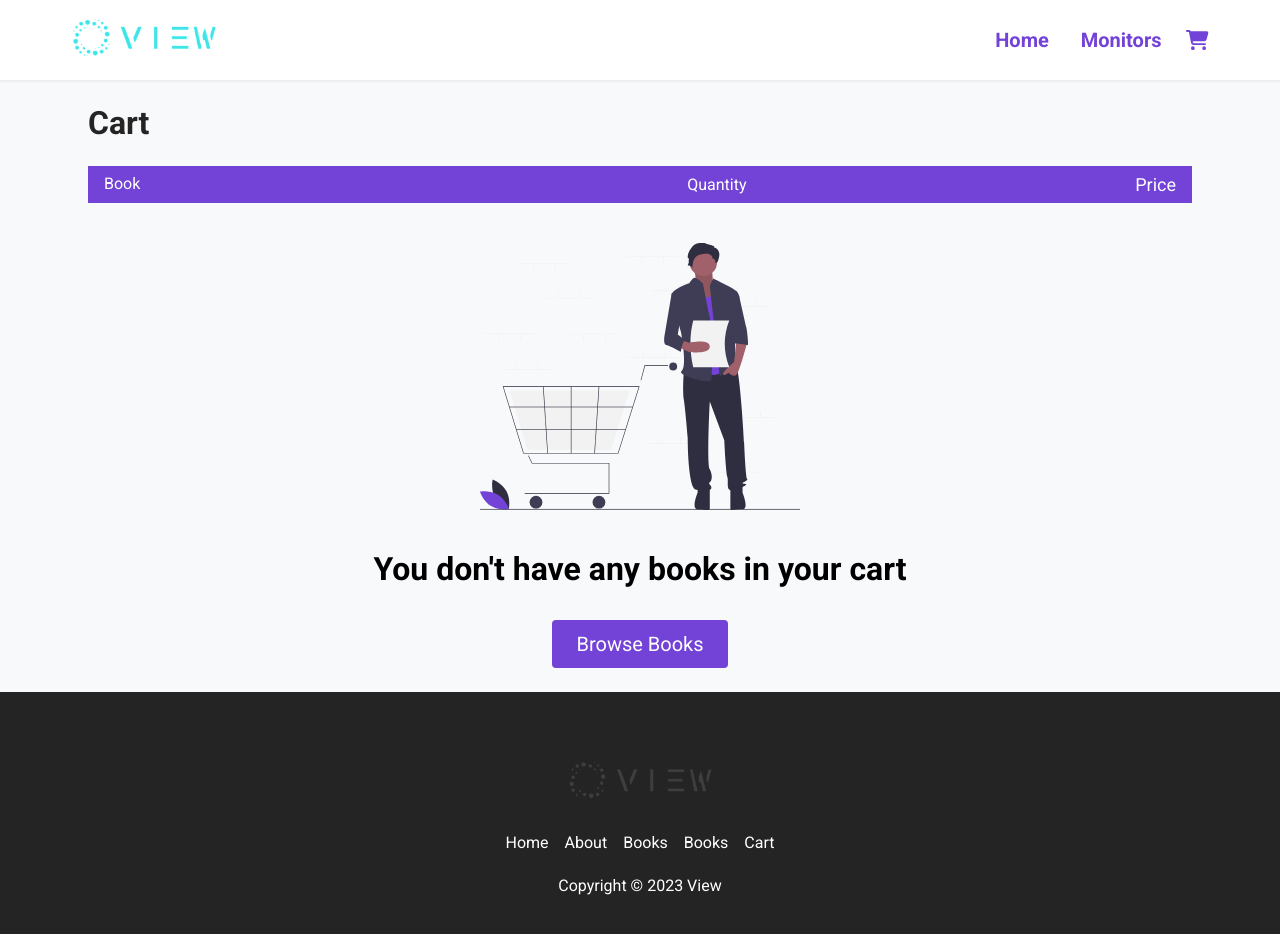
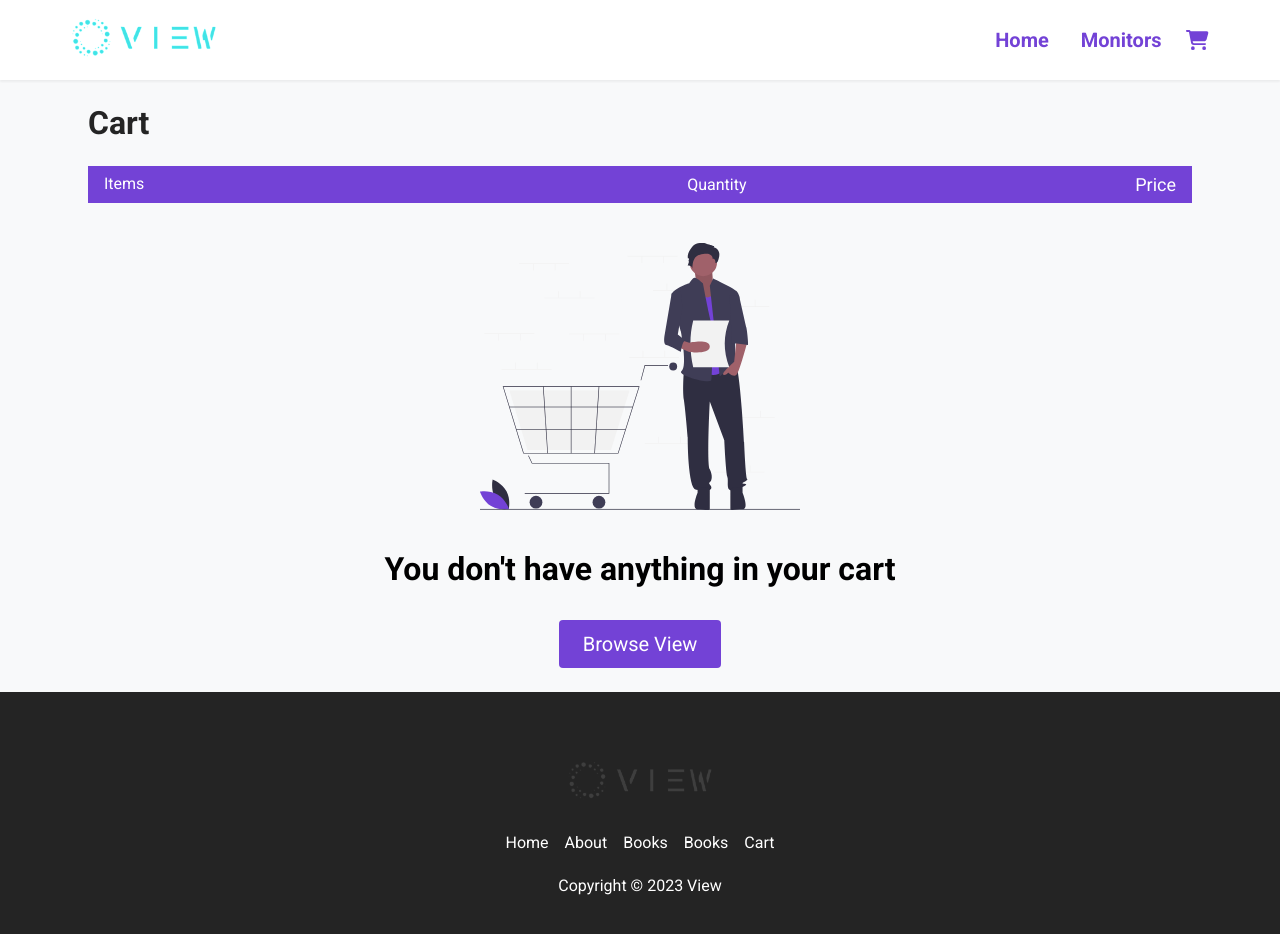
Before and after one commit to CAlistair/Ecom-Headache, a React (Create React App) app: page /cart in a window 1280 px wide. Shown: the top 934 px of the page. Built offline with nearby package versions, Linux system fonts and the light colour scheme.

Commit message:
Changes in details and colour

```diff
--- a/src/pages/bookinfo.jsx
+++ b/src/pages/bookinfo.jsx
@@ -25,7 +25,7 @@ const BookInfo = ({ books, addToCart, cart }) => {
                 <FontAwesomeIcon icon="arrow-left" />
               </Link>
               <Link to="/books" className="book__link">
-                <h2 className="book__selected--title--top">Books</h2>
+                <h2 className="book__selected--title--top">Monitors</h2>
               </Link>
             </div>
             <div className="book__selected">
@@ -69,7 +69,7 @@ const BookInfo = ({ books, addToCart, cart }) => {
         <div className="books__container">
           <div className="row">
             <div className="book__selected--top">
-              <h2 className="book__selected--title--top">Recommeneded Tooks</h2>
+              <h2 className="book__selected--title--top">Recommeneded Monitors</h2>
             </div>
             <div className="books">
               {books
--- a/src/pages/books.jsx
+++ b/src/pages/books.jsx
@@ -24,7 +24,7 @@ const Books = ({ books:initialBooks }) =>{
                     <div className="books__container">
                         <div className="row">
                             <div className="books__header">
-                                <h2 className="section__title books__header--title">All Books</h2>
+                                <h2 className="section__title books__header--title">All Monitors</h2>
                                 <select id="filter" defaultValue="DEFAULT" onChange={(event) => filterBooks(event.target.value)}>
                                     <option value="DEFAULT" disabled>Sort</option>
                                     <option value="LOW_TO_HIGH">Price, Low to High</option>
--- a/src/pages/cart.jsx
+++ b/src/pages/cart.jsx
@@ -22,7 +22,7 @@ const Cart = ({ cart, changeQuantity, removeItem }) => {
             </div>
             <div className="cart">
               <div className="cart__header">
-                <span className="cart__book">Book</span>
+                <span className="cart__book">Items</span>
                 <span className="cart__quantity">Quantity</span>
                 <span className="cart__total">Price</span>
               </div>
@@ -61,9 +61,9 @@ const Cart = ({ cart, changeQuantity, removeItem }) => {
                 cart.length === 0 && (
                     <div className="cart__empty">
                 <img src={EmptyCart} alt="" className="cart__empty--img" />
-                <h2>You don't have any books in your cart</h2>
+                <h2>You don't have anything in your cart</h2>
                 <Link to="/books">
-                <button className="btn">Browse Books</button>
+                <button className="btn">Browse View</button>
                 </Link>
               </div>
                 )
```
Also changed, not shown: src/pages/home.jsx (line endings or trailing spaces).
